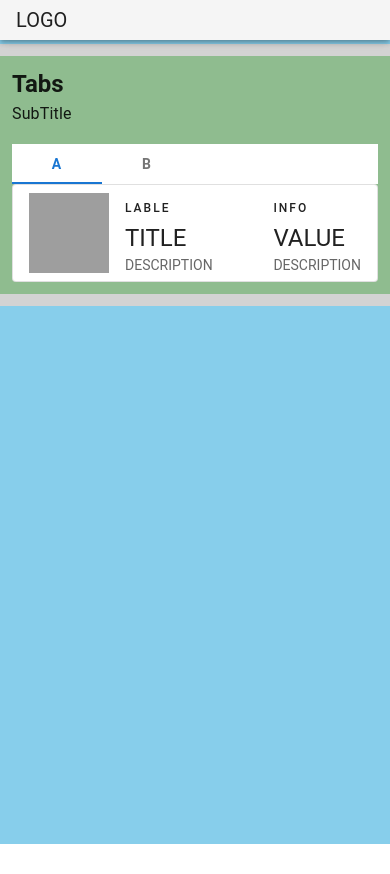
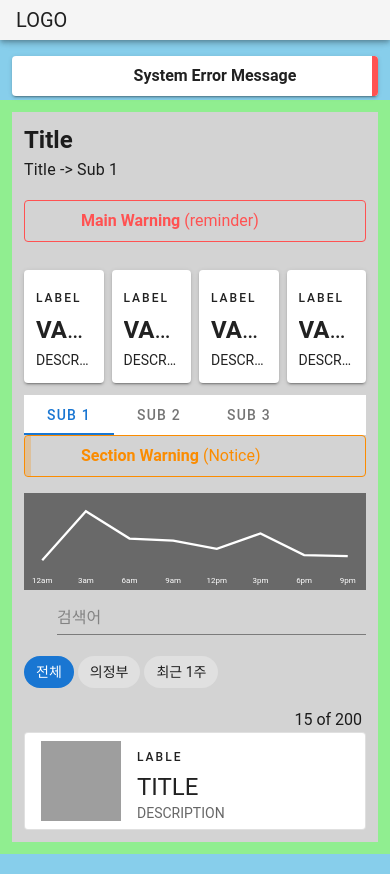
Before and after one commit to vumbumy/cms-front, a Vue app: page /tabs in a window 390 px wide. Before the commit the page ends 844 px from the top, so only its background shows below. Built offline with nearby package versions, Linux system fonts and the light colour scheme; the HTML template or start-up script is replaced by a standard one.

Commit message:
Improve list view - Add display breakpoints

```diff
--- a/package.json
+++ b/package.json
@@ -1,5 +1,5 @@
 {
-  "name": "page_vue",
+  "name": "ADMIN",
   "version": "0.1.0",
   "private": true,
   "scripts": {
--- /dev/null
+++ b/src/components/BarChart.vue
@@ -0,0 +1,36 @@
+<template>
+    <v-sparkline
+            :labels="labels"
+            :value="value"
+            color="white"
+            line-width="2"
+            padding="16"
+    ></v-sparkline>
+</template>
+
+<script>
+  export default {
+      data: () => ({
+          labels: [
+              '12am',
+              '3am',
+              '6am',
+              '9am',
+              '12pm',
+              '3pm',
+              '6pm',
+              '9pm',
+          ],
+          value: [
+              200,
+              675,
+              410,
+              390,
+              310,
+              460,
+              250,
+              240,
+          ],
+      }),
+  }
+</script>
--- a/src/components/Detail.vue
+++ b/src/components/Detail.vue
@@ -1,9 +1,39 @@
 <template>
   <v-container>
-    <div class="text-right">
-      <v-btn @click="$router.push('/tabs')">취소</v-btn>
-      <v-btn>저장</v-btn>
-    </div>
+    <v-row>
+      <v-col cols="12" class="text-right">
+        <v-btn text @click="$router.push('/tabs')">닫기</v-btn>
+        <v-btn text>저장</v-btn>
+      </v-col>
+    </v-row>
+    <v-row>
+      <v-col
+              v-for="n in 9"
+              :key="n"
+              class="d-flex child-flex"
+              cols="4"
+      >
+        <v-img
+                :src="`https://picsum.photos/500/300?image=${n * 5 + 10}`"
+                :lazy-src="`https://picsum.photos/10/6?image=${n * 5 + 10}`"
+                aspect-ratio="1"
+                class="grey lighten-2"
+        >
+          <template v-slot:placeholder>
+            <v-row
+                    class="fill-height ma-0"
+                    align="center"
+                    justify="center"
+            >
+              <v-progress-circular
+                      indeterminate
+                      color="grey lighten-5"
+              ></v-progress-circular>
+            </v-row>
+          </template>
+        </v-img>
+      </v-col>
+    </v-row>
   </v-container>
 </template>
 
--- /dev/null
+++ b/src/components/KpiBox.vue
@@ -0,0 +1,78 @@
+<template>
+    <v-container class="px-0">
+        <v-row dense>
+            <v-col cols="3">
+                <v-card>
+                    <v-responsive :aspect-ratio="5/6" class="pa-3">
+                        <div class="overline pa-0">
+                            LABEL
+                        </div>
+                        <v-list-item-title class="headline mb-1">
+                            <strong>VALUE</strong>
+                        </v-list-item-title>
+                        <v-list-item-subtitle>DESCRIPTION</v-list-item-subtitle>
+                    </v-responsive>
+                </v-card>
+            </v-col>
+            <v-col cols="3">
+                <v-card>
+                    <v-responsive :aspect-ratio="5/6" class="pa-3">
+                        <div class="overline pa-0">
+                            LABEL
+                        </div>
+                        <v-list-item-title class="headline mb-1">
+                            <strong>VALUE</strong>
+                        </v-list-item-title>
+                        <v-list-item-subtitle>DESCRIPTION</v-list-item-subtitle>
+                    </v-responsive>
+                </v-card>
+            </v-col>
+            <v-col cols="3">
+                <v-card>
+                    <v-responsive :aspect-ratio="5/6" class="pa-3">
+                        <div class="overline pa-0">
+                            LABEL
+                        </div>
+                        <v-list-item-title class="headline mb-1">
+                            <strong>VALUE</strong>
+                        </v-list-item-title>
+                        <v-list-item-subtitle>DESCRIPTION</v-list-item-subtitle>
+                    </v-responsive>
+                </v-card>
+            </v-col>
+            <v-col cols="3">
+                <v-card>
+                    <v-responsive :aspect-ratio="5/6" class="pa-3">
+                        <div class="overline pa-0">
+                            LABEL
+                        </div>
+                        <v-list-item-title class="headline mb-1">
+                            <strong>VALUE</strong>
+                        </v-list-item-title>
+                        <v-list-item-subtitle>DESCRIPTION</v-list-item-subtitle>
+                    </v-responsive>
+                </v-card>
+            </v-col>
+        </v-row>
+    </v-container>
+</template>
+
+<script>
+  export default {
+      props: {
+          tabs: {
+              type: Array,
+              default: function () {
+                  return []
+              }
+          }
+      },
+      data() {
+          return {
+              title: this.$route.name,
+
+              active_tab: 0,
+          };
+      }
+  }
+</script>
--- a/src/components/Layout.vue
+++ b/src/components/Layout.vue
@@ -1,25 +1,40 @@
 <template>
-    <v-main style="background: skyblue" class="my-0 py-8">
-        <v-row style="background: lightgray">
-            <v-col>
-                <router-view style="background: darkseagreen"/>
+    <v-main style="background: skyblue" class="my-0 py-5">
+        <v-container fluid>
+            <v-alert
+                    dense
+                    border="right"
+                    colored-border
+                    type="error"
+                    elevation="2"
+            >
+                <strong>System Error Message</strong>
+            </v-alert>
+            <v-row style="background: lightgreen" justify="end">
+                <v-col md="6" sm="12" xs="12">
+                    <router-view style="background: lightgray"/>
                 </v-col>
-            <v-overlay absolute v-if="this.$vuetify.breakpoint.mdAndDown" v-model="detail">
+    <!--            <v-overlay absolute v-if="this.$vuetify.breakpoint.smAndDown" v-model="detail">-->
+    <!--            <v-dialog v-if="this.$vuetify.breakpoint.smAndDown" v-model="detail" fullscreen>-->
+                <v-col md="6" :class="{detail: this.$vuetify.breakpoint.smAndDown}">
                     <v-slide-x-reverse-transition>
                         <router-view name="detail" style="background: moccasin"/>
                     </v-slide-x-reverse-transition>
-            </v-overlay>
-            <v-col v-else>
-                <router-view v-if="detail" name="detail" style="background: moccasin"/>
                 </v-col>
+    <!--            </v-dialog>-->
+    <!--            </v-overlay>-->
+    <!--            <v-col v-else>-->
+    <!--                <router-view v-if="detail" name="detail" style="background: moccasin"/>-->
+    <!--            </v-col>-->
             </v-row>
+        </v-container>
     </v-main>
 </template>
 
 <script>
   export default {
-      mounted() {
-          console.log(this.$route.params.id)
+      updated() {
+          console.log(this.$vuetify.breakpoint.name)
       },
       data() {
           return {
@@ -35,7 +50,7 @@
 </script>
 
 <style lang="scss" scoped>
-    .v-overlay{
+    .detail{
         position: absolute;
     }
 </style>
--- a/src/components/List.vue
+++ b/src/components/List.vue
@@ -1,46 +1,66 @@
 <template>
     <v-row>
         <v-col>
+            <v-alert dense outlined type="warning" border="left">
+                <strong>Section Warning</strong> (Notice)
+            </v-alert>
+            <bar-chart style="background: dimgray"/>
+            <v-row dense>
+                <v-col class="py-0">
+                    <v-text-field prepend-icon="mdi-filter" placeholder="검색어" v-model="keyword"/>
+                </v-col>
+            </v-row>
+            <v-row dense>
+                <v-col class="py-0">
+                    <v-chip v-for="(chip, index) in chips" :key="index" :color="color(index)" @click="onClickChip(index)" class="mr-1">
+                        {{chip}}
+                    </v-chip>
+                </v-col>
+            </v-row>
+            <v-row justify="space-between">
+                <v-col class="text-left">
+                    <v-icon @click="check=!check" v-if="!check">mdi-checkbox-blank-outline</v-icon>
+                    <v-icon @click="check=!check" v-else>mdi-check-box-outline</v-icon>
+                    <v-icon @click="$router.push('/tabs/0')">mdi-plus</v-icon>
+                    <v-icon @click="dots=false" v-if="dots">mdi-dots-vertical</v-icon>
+                    <v-icon v-if="!dots">mdi-refresh</v-icon>
+                    <v-icon v-if="!dots">mdi-download</v-icon>
+                    <v-icon v-if="!dots">mdi-trash-can-outline</v-icon>
+                </v-col>
+                <v-col class="text-right">
+                    15 of 200
+                    <v-icon>mdi-chevron-left</v-icon>
+                    <v-icon>mdi-chevron-right</v-icon>
+                </v-col>
+            </v-row>
             <v-card class="mx-auto" outlined>
-                <v-list-item link to="/tabs/0">
-                    <v-list-item-avatar
-                            tile
-                            size="80"
-                            color="grey"
-                    ></v-list-item-avatar>
-                    <v-list-item-content>
-                        <v-row>
-                            <v-col class="py-0">
-                                <div class="overline my-0">
-                                    LABLE
-                                </div>
-                                <v-list-item-title class="headline mb-1">
-                                    TITLE
-                                </v-list-item-title>
-                                <v-list-item-subtitle>DESCRIPTION</v-list-item-subtitle>
-                            </v-col>
-                            <v-spacer/>
-                            <v-col class="py-0">
-                                <div class="overline my-0">
-                                    INFO
-                                </div>
-                                <v-list-item-title class="headline mb-1">
-                                    VALUE
-                                </v-list-item-title>
-                                <v-list-item-subtitle>DESCRIPTION</v-list-item-subtitle>
-                            </v-col>
-                        </v-row>
-                    </v-list-item-content>
-                </v-list-item>
+                <list-item/>
             </v-card>
         </v-col>
     </v-row>
 </template>
 
 <script>
+  import ListItem from "./ListItem";
+  import BarChart from "./BarChart";
   export default {
-    props: {
-      source: String,
-    },
+      components: {BarChart, ListItem},
+      data: () => ({
+          keyword: "",
+          active_chip: 0,
+          chips: ['전체', '의정부', '최근 1주'],
+          check: false,
+          dots: true
+      }),
+      methods: {
+          color: function (index) {
+              if(index === this.active_chip)
+                  return 'primary'
+          },
+          onClickChip(index){
+              this.active_chip = index
+              // this.keyword = this.chips[index]
+          }
+      }
   }
 </script>
--- /dev/null
+++ b/src/components/ListItem.vue
@@ -0,0 +1,38 @@
+<template>
+    <v-list-item link to="/tabs/1">
+        <v-list-item-avatar
+                tile
+                size="80"
+                color="grey"
+        ></v-list-item-avatar>
+        <v-list-item-content>
+            <v-row justify="space-between">
+                <v-col class="py-0">
+                    <div class="overline my-0">
+                        LABLE
+                    </div>
+                    <v-list-item-title class="headline mb-1">
+                        TITLE
+                    </v-list-item-title>
+                    <v-list-item-subtitle>DESCRIPTION</v-list-item-subtitle>
+                </v-col>
+                <v-spacer/>
+                <v-col class="py-0" v-if="!this.$vuetify.breakpoint.xs">
+                    <div class="overline my-0">
+                        INFO
+                    </div>
+                    <v-list-item-title class="headline mb-1">
+                        VALUE
+                    </v-list-item-title>
+                    <v-list-item-subtitle>DESCRIPTION</v-list-item-subtitle>
+                </v-col>
+            </v-row>
+        </v-list-item-content>
+    </v-list-item>
+</template>
+
+<script>
+    export default {
+
+    }
+</script>
--- a/src/components/Side.vue
+++ b/src/components/Side.vue
@@ -6,7 +6,7 @@
             clipped
             :right="this.$vuetify.breakpoint.xs"
             mobile-breakpoint="xs"
-            :mini-variant="this.$vuetify.breakpoint.smAndDown"
+            :mini-variant="this.$vuetify.breakpoint.mdAndDown"
             hide-overlay
     >
       <v-list dense>
--- a/src/components/Tabs.vue
+++ b/src/components/Tabs.vue
@@ -2,15 +2,20 @@
     <v-container fluid>
         <v-row no-gutters>
             <v-col class="text-left">
-                <div class="headline font-weight-bold">Tabs</div>
-                <div class="subtitle-1 mb-4">SubTitle</div>
+                <div class="headline font-weight-bold">{{title}}</div>
+                <div class="subtitle-1 mb-4">{{title}} -> {{tabs[active_tab]}}</div>
 
-                <v-tabs v-model="tab" height="40">
-                    <v-tab>
-                        <h4>A</h4>
-                    </v-tab>
-                    <v-tab>
-                        <h4>B</h4>
+                <v-alert
+                        dense
+                        outlined
+                        type="error"
+                >
+                    <strong>Main Warning</strong> (reminder)
+                </v-alert>
+                <kpi-box/>
+                <v-tabs v-model="active_tab" height="40">
+                    <v-tab v-for="(value, id) in tabs" :key="id">
+                        {{value}}
                     </v-tab>
                 </v-tabs>
                 <list/>
@@ -21,11 +26,22 @@
 
 <script>
   import List from "./List";
+  import KpiBox from "./KpiBox";
   export default {
-      components: {List},
+      components: {KpiBox, List},
+      props: {
+          tabs: {
+              type: Array,
+              default: function () {
+                  return []
+              }
+          }
+      },
       data() {
           return {
-              tab: null,
+              title: this.$route.name,
+
+              active_tab: 0,
           };
       }
   }
--- a/src/router/index.js
+++ b/src/router/index.js
@@ -16,14 +16,22 @@ export default new Router({
             component: Home,
         },
         {
+            name: 'Title',
             path: '/tabs',
-            component: Tabs
+            component: Tabs,
+            props: {
+                tabs: ['Sub 1', 'Sub 2' ,'Sub 3']
+            }
         },
         {
+            name: 'Title',
             path: '/tabs/:id',
             components: {
                 default: Tabs,
                 detail: Detail
+            },
+            props: {
+                default: {tabs: ['Sub 1', 'Sub 2' ,'Sub 3']}
             }
         },
     ]
```
Lines whose indentation alone changed are shown as unchanged.
